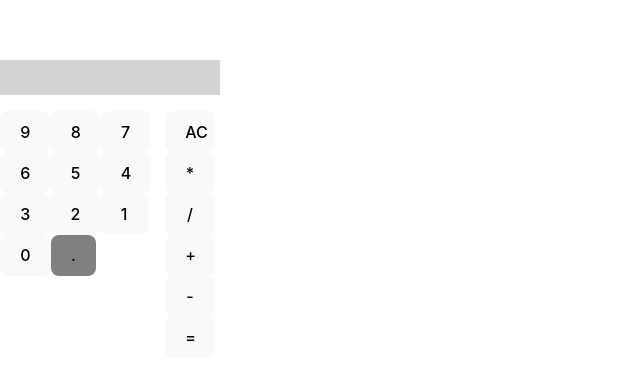
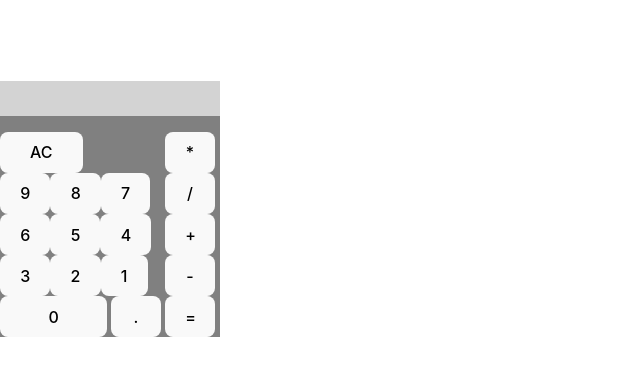
Before and after one commit to JosMcG/calculator, a React (Vite) app: page / in a window 1280 px wide. Shown: the part 199-578 px from the top of the page, without its empty margins (0-640 px from the left). Built offline with nearby package versions, Linux system fonts and the light colour scheme.

Commit message:
Created component for clear button to start styling

```diff
--- a/src/App.css
+++ b/src/App.css
@@ -41,19 +41,29 @@
   color: #888;
 }*/
 
-/*#nums-deci {
-
+.app {
+  background-color: gray;
 }
-DecimalButton {
-
-}*/
 
 #ops {
   display: flex;
   flex-direction: column;
 }
 
-#num-ops {
+#nums-deci {
   display: grid;
-  grid-template-columns: 165px 50px;
+  grid-template-columns: 165px;
 }
+
+#clear-nums {
+  display: flex;
+  flex-direction: column;
+}
+
+#clear {
+  width: 50%;
+}
+
+#all-buttons {
+  display: flex;
+}
--- a/src/App.jsx
+++ b/src/App.jsx
@@ -3,6 +3,7 @@ import './App.css'
 import Display from "./Display"
 import NumButtons from "./NumButtons"
 import OperatorButtons from "./OperatorButtons"
+import ClearButton from "./ClearButton"
 
 
 function App() {
@@ -10,18 +11,20 @@ function App() {
   const [nums, setNums] = useState("");
 
   return (
-    <div className="App">
+    <div className="app">
       <Display display={display}/>
-      <div id="num-ops">
-        <div id="nums-deci">
-          <NumButtons setDisplay={setDisplay} display={display}
-                      nums={nums} setNums={setNums}
-          />
+      <div id="all-buttons">
+        <div id="clear-nums">
+          <ClearButton setDisplay={setDisplay} display={display}
+                      nums={nums} setNums={setNums}/>
+          <div id="nums-deci">
+            <NumButtons setDisplay={setDisplay} display={display}
+                        nums={nums} setNums={setNums}/>
+          </div>
         </div>
         <div id="ops">
           <OperatorButtons setDisplay={setDisplay} display={display}
-                           nums={nums} setNums={setNums}
-          />
+                          nums={nums} setNums={setNums}/>
         </div>
       </div>
     </div>
--- a/src/Button.css
+++ b/src/Button.css
@@ -0,0 +1,3 @@
+button {
+    background-color: lightgray;
+}
--- /dev/null
+++ b/src/ClearButton.jsx
@@ -0,0 +1,16 @@
+import "./OperatorButtons.css"
+import {Clear} from "./KeyObjects"
+import Button from "./Button"
+
+function ClearButton(props) {
+    return(
+        <Button obj={Clear[0]}
+                setDisplay={props.setDisplay}
+                display={props.display}
+                nums={props.nums}
+                setNums={props.setNums}
+                />
+    )
+  }
+
+  export default ClearButton
--- a/src/KeyObjects.jsx
+++ b/src/KeyObjects.jsx
@@ -24,10 +24,6 @@ export const NumsObj = [
     ];
 
 export const OpsObj = [
-  {action: "AC",
-  value: "AC",
-  id: "clear"},
-
   {action: "*",
     value: "*",
     id: "multiply"},
@@ -44,3 +40,9 @@ export const OpsObj = [
     value: "=",
     id: "equals"}
 ];
+
+export const Clear = [{
+  action: "AC",
+  value: "AC",
+  id: "clear"
+}]
--- a/src/NumButtons.css
+++ b/src/NumButtons.css
@@ -1,7 +1,12 @@
-#num-button {
-    background-color: gray;
-  }
 
-  #decimal {
-    background-color: gray;
+NumButtons {
+  background-color: lightgray;
 }
+ #zero {
+  width: 65%;
+ }
+
+ #decimal {
+  width: 30%;
+  margin-left: 4px;
+ }
```
Also changed, not shown: src/OperatorButtons.css (line endings or trailing spaces), 1 other file (tests, documents, lock files or other folders).
